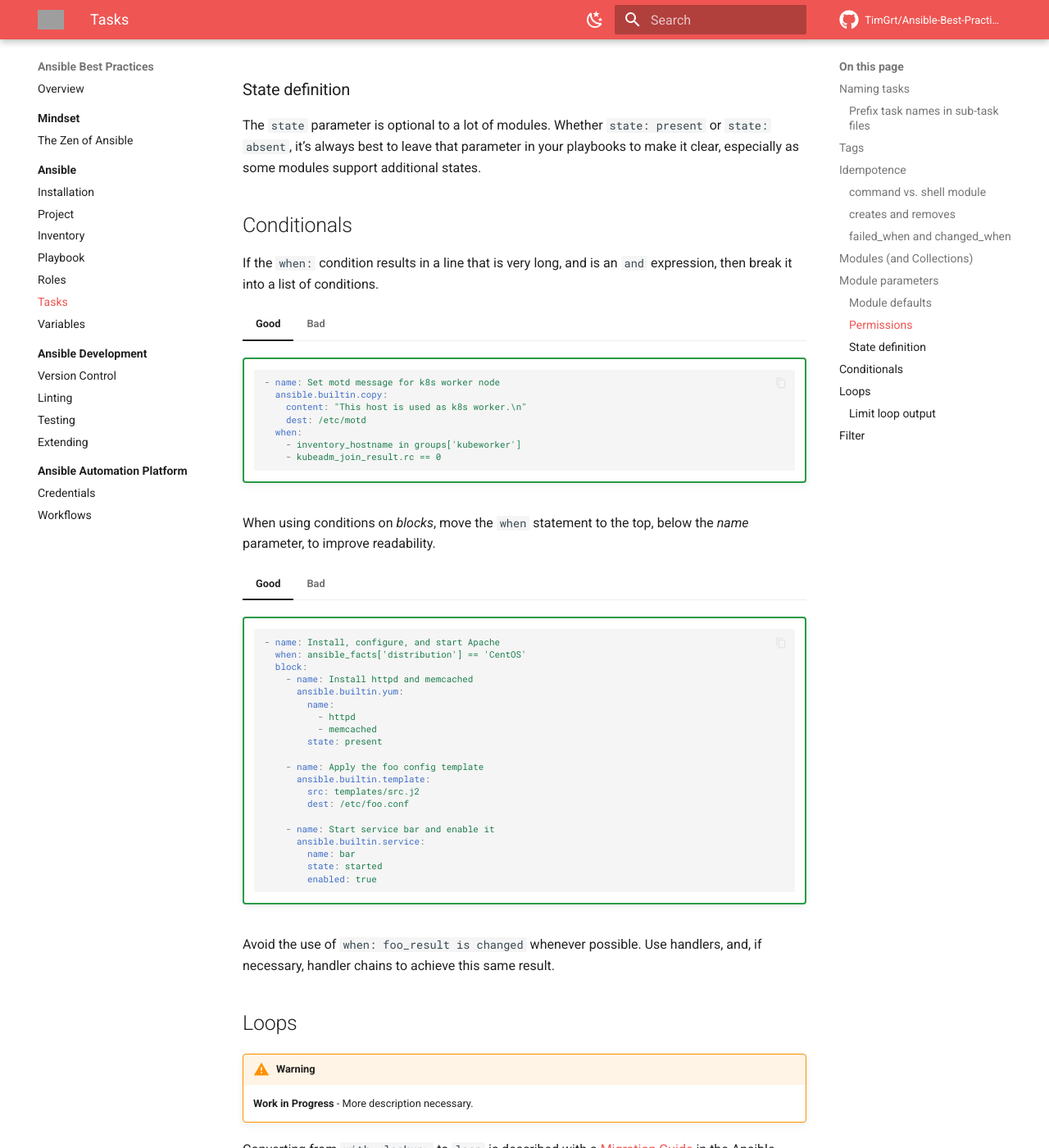
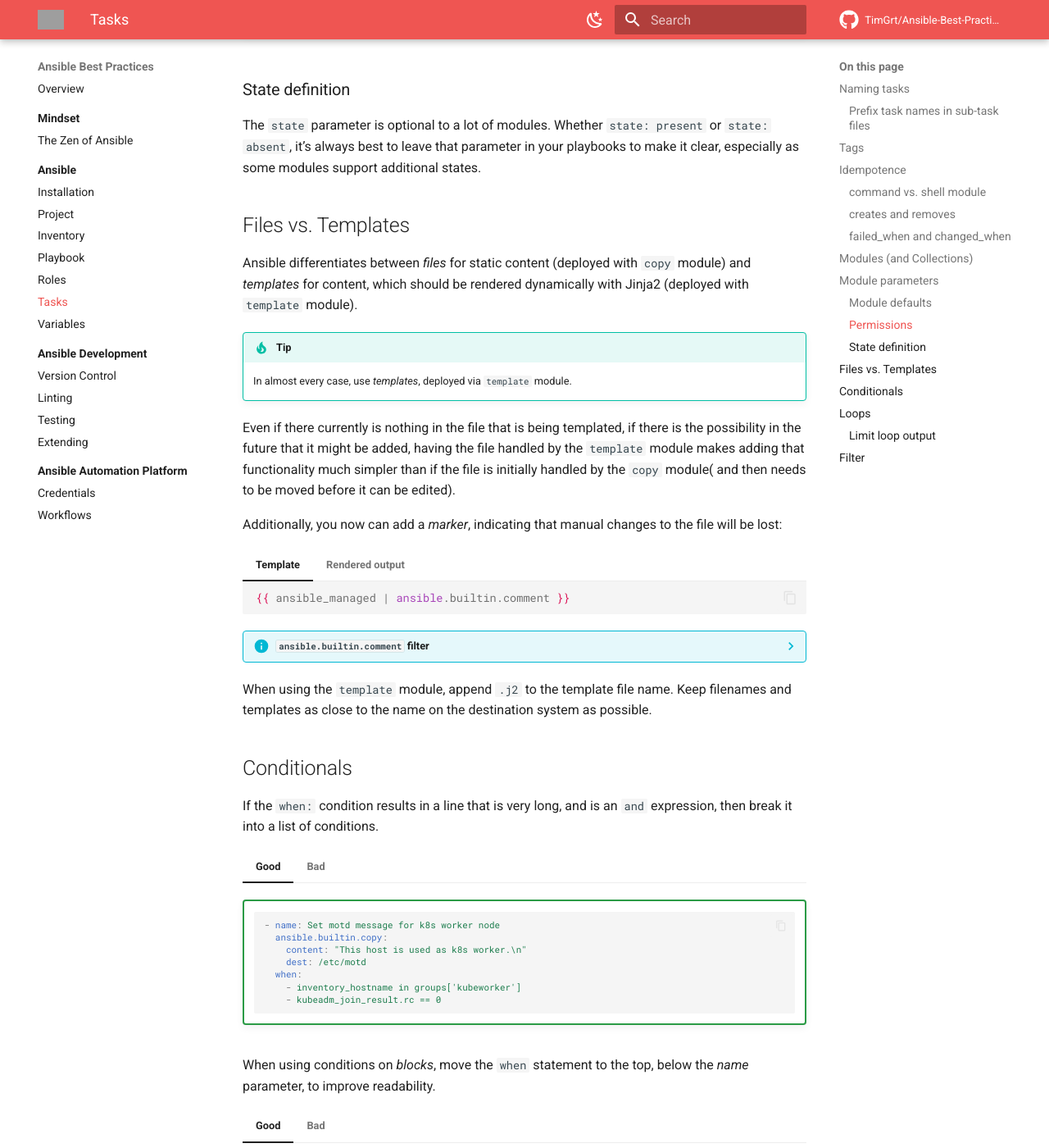
Before and after one commit to TimGrt/Ansible-Best-Practices, an MkDocs documentation site: the page built from docs/ansible/tasks.md, in a window 1280 px wide and 1400 px high, scrolled down 4705 px. Shown: the whole window at 82% size. Built offline with MkDocs 1.6.1 and Material for MkDocs 9.7.7, drawn with Linux system fonts in a browser that asks for light colours; plug-ins that fetch from the network failed and are left out; comment, search, counter and statistics services are not loaded; grey boxes are pictures that could not be loaded.

Commit message:
Added chapter for files vs. templates.

````diff
--- a/docs/ansible/tasks.md
+++ b/docs/ansible/tasks.md
@@ -215,6 +215,56 @@
 
 The `state` parameter is optional to a lot of modules. Whether `state: present` or `state: absent`, it’s always best to leave that parameter in your playbooks to make it clear, especially as some modules support additional states.
 
+## Files vs. Templates
+
+Ansible differentiates between *files* for static content (deployed with `copy` module) and *templates* for content, which should be rendered dynamically with Jinja2 (deployed with `template` module).
+
+!!! tip
+    In almost every case, use *templates*, deployed via `template` module.
+
+Even if there currently is nothing in the file that is being templated, if there is the possibility in the future that it might be added, having the file handled by the `template` module makes adding that functionality much simpler than if the file is initially handled by the `copy` module( and then needs to be moved before it can be edited).
+
+Additionally, you now can add a *marker*, indicating that manual changes to the file will be lost:
+
+=== "Template"
+
+    ```yaml+jinja
+    {{ ansible_managed | ansible.builtin.comment }}
+    ```
+
+=== "Rendered output"
+
+    ```cfg
+    #
+    # Ansible Managed
+    #
+    ```
+
+??? info "`ansible.builtin.comment` filter"
+    By default, `{{ ansible_managed }}` is replaced by the string `Ansible Managed` as is (can be adjusted in the [`ansible.cfg`)](https://docs.ansible.com/ansible/latest/reference_appendices/config.html#default-managed-str){:target="_blank"}.
+    In most cases, the appropriate *comment* symbol must be prefixed, this should be done with the `ansible.builtin.comment` filter.
+    For example, `.xml` files need to be commented differently, which can be configured:
+
+    === "Template"
+
+        ```yaml+jinja
+        {{ ansible_managed | ansible.builtin.comment('xml') }}
+        ```
+
+    === "Rendered output"
+        ```xml
+        <!--
+        -
+        - Ansible managed
+        -
+        -->
+        ```
+
+    You can also use the `decorate` parameter to choose the symbol yourself.
+    Take a look at the [Ansible documentation for additional information](https://docs.ansible.com/ansible/latest/collections/ansible/builtin/comment_filter.html){:target="_blank"}.
+
+When using the `template` module, append `.j2` to the template file name. Keep filenames and templates as close to the name on the destination system as possible.
+
 ## Conditionals
 
 If the `when:` condition results in a line that is very long, and is an `and` expression, then break it into a list of conditions.
````
